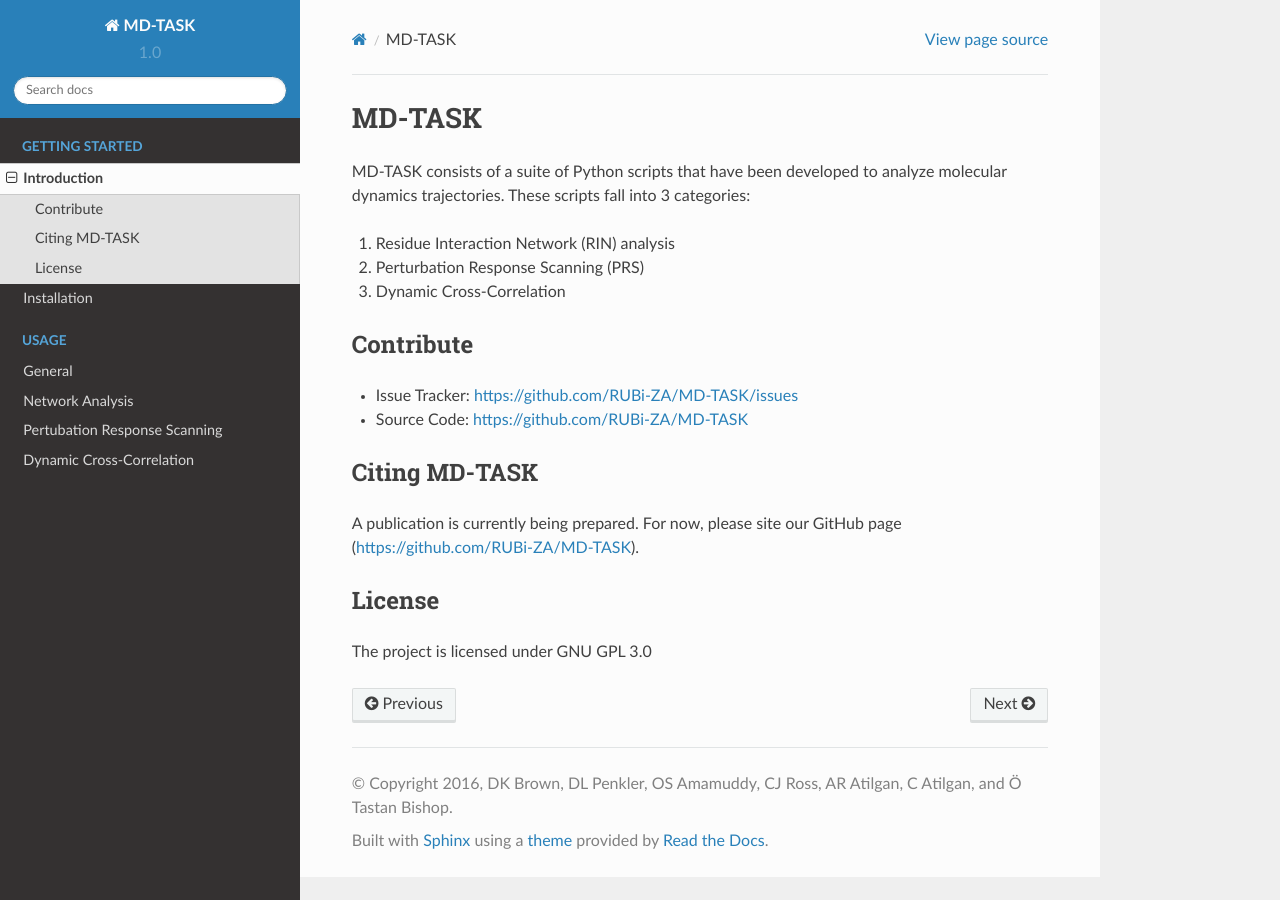
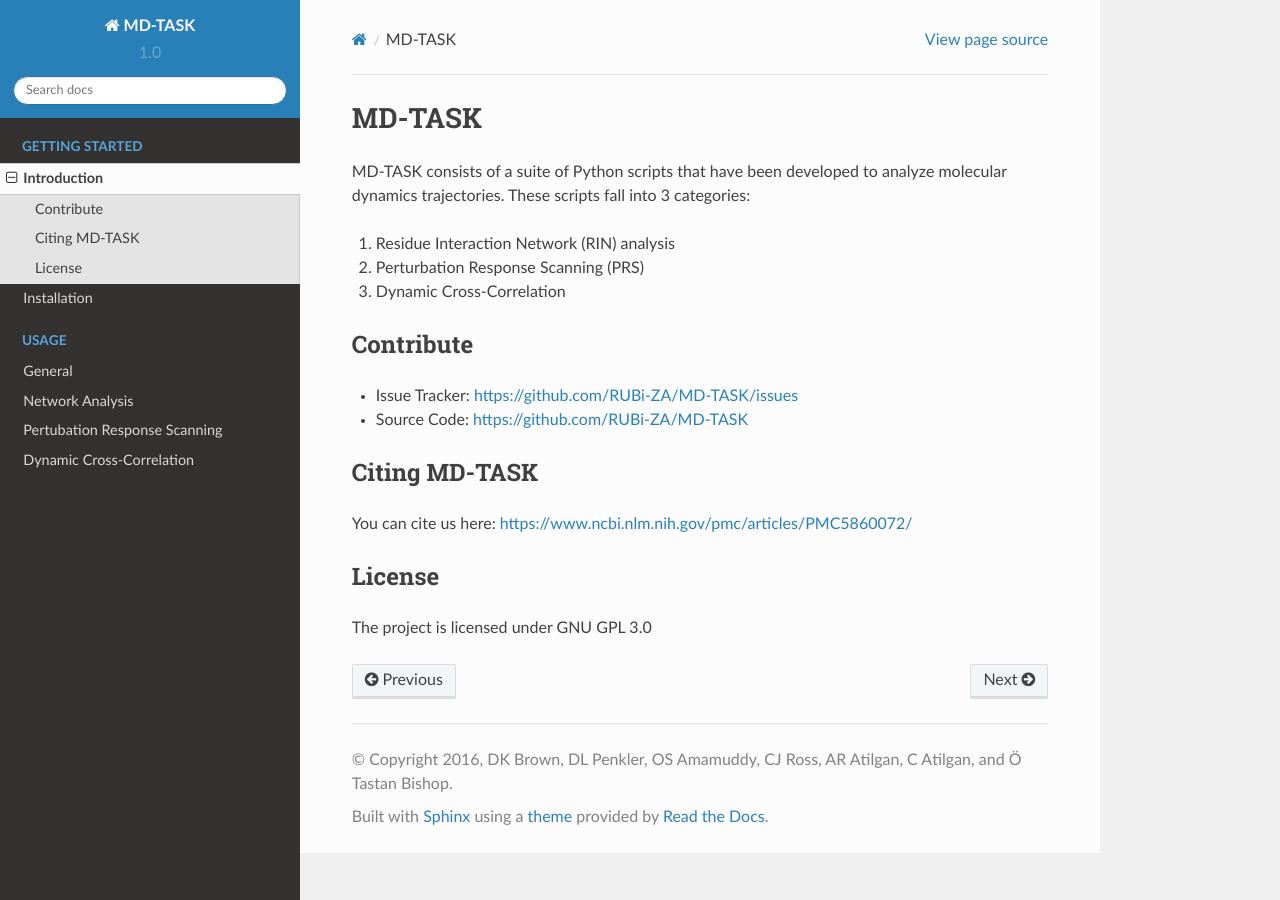
Before and after one commit to RUBi-ZA/MD-TASK, a Sphinx documentation site: the page built from docs/source/home.rst, in a window 1280 px wide. Built offline with Sphinx 7.4.7 and the Read the Docs theme 2.0.0, drawn with Linux system fonts in a browser that asks for light colours.

Commit message:
Corrected citation link

```diff
--- a/docs/source/home.rst
+++ b/docs/source/home.rst
@@ -17,7 +17,7 @@
 Citing MD-TASK
 ---------------
 
-A publication is currently being prepared. For now, please site our GitHub page (https://github.com/RUBi-ZA/MD-TASK).
+You can cite us here: https://www.ncbi.nlm.nih.gov/pmc/articles/PMC5860072/
 
 
 License
```
